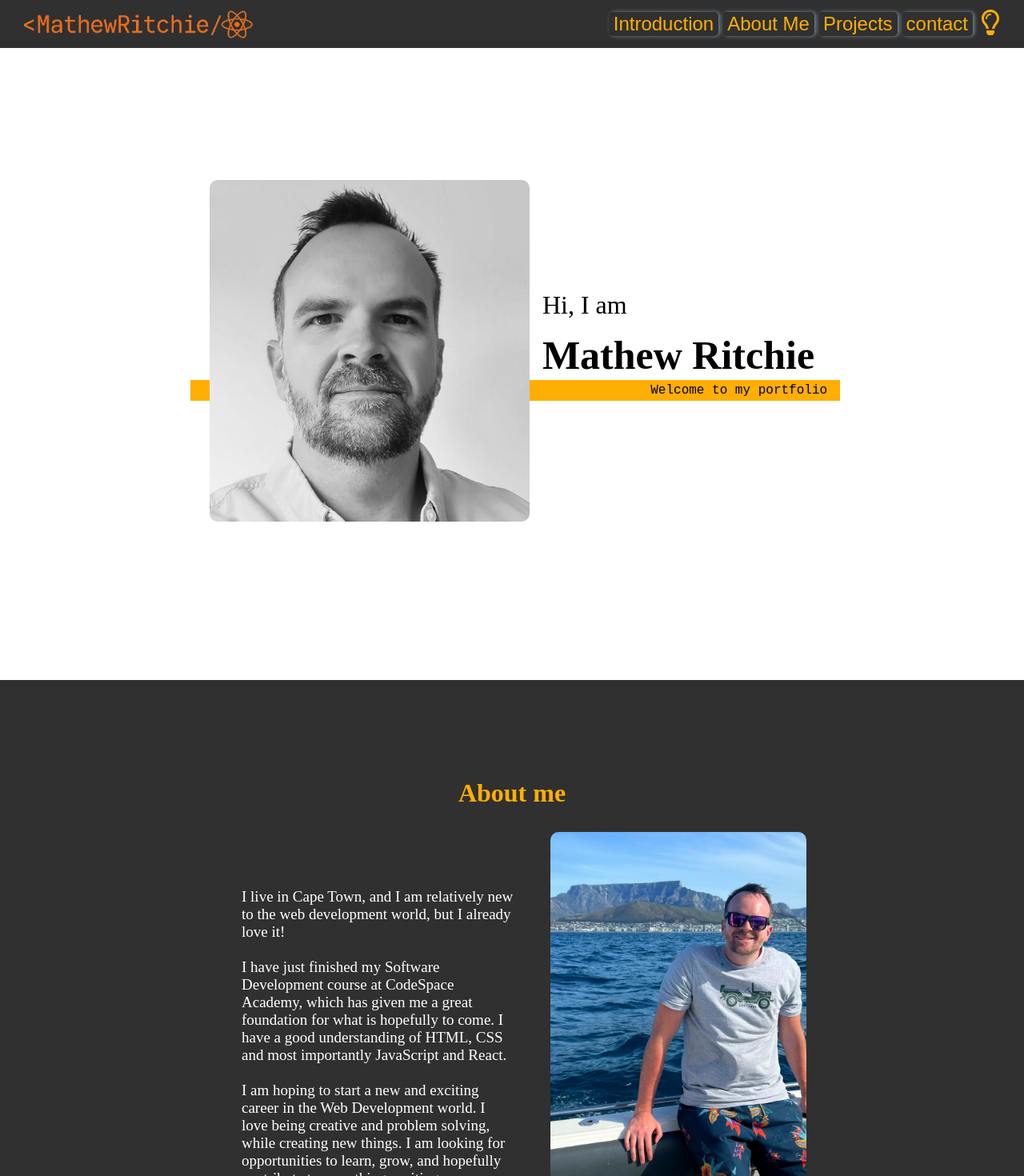
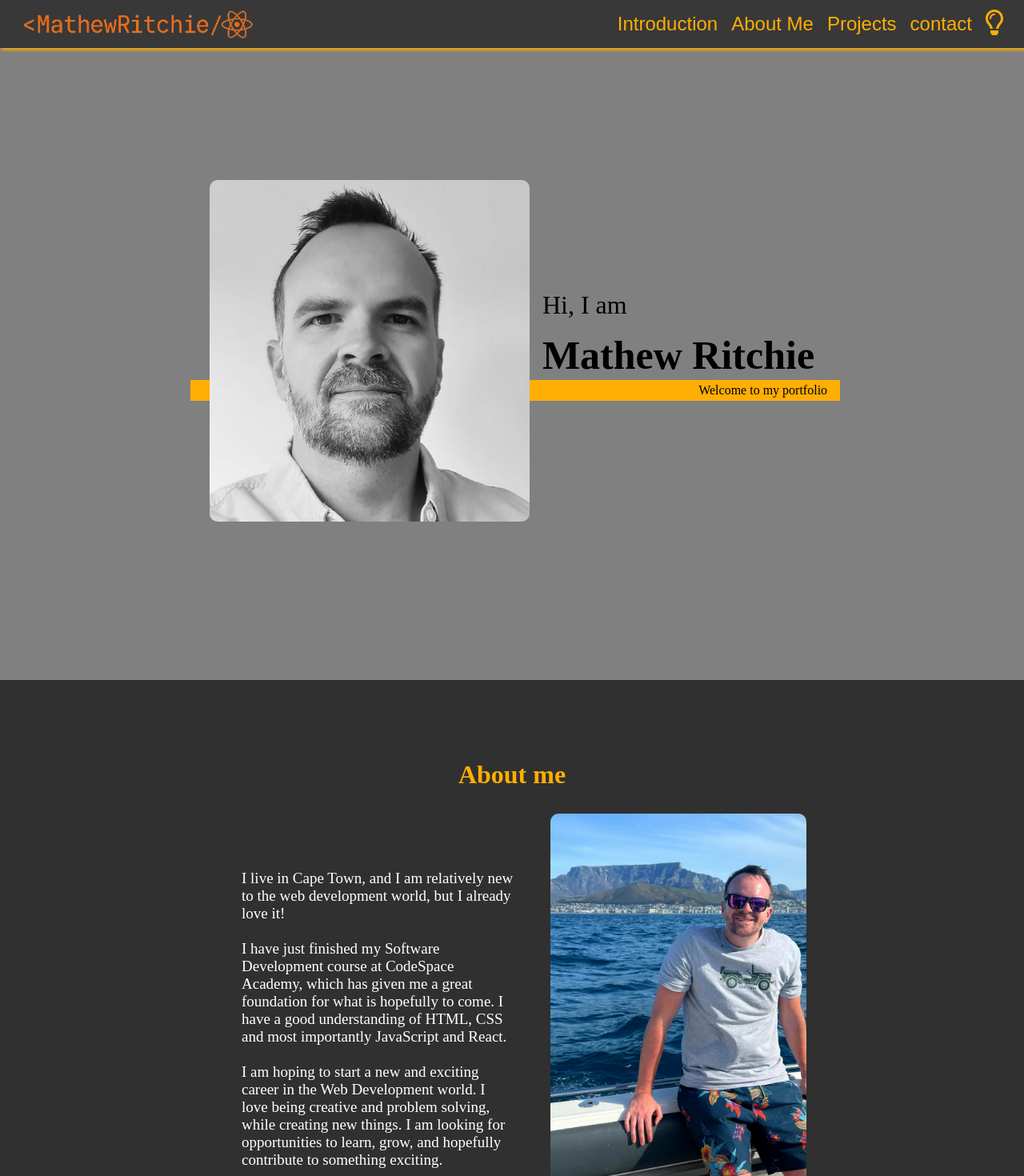
Before and after one commit to Mathew-Ritchie/Mathew_Ritchie_Portfolio_Site, a React (Vite) app: page / in a window 1280 px wide. Shown: the top 1470 px of the page at 80% size. Built offline with nearby package versions, Linux system fonts and the light colour scheme.

Commit message:
CSS styling for theme change

```diff
--- a/src/App.css
+++ b/src/App.css
@@ -5,14 +5,18 @@
 
 :root {
   --clr-light: #fff;
+  --clr-medium: #808080;
   --clt-dark: #303030;
   --clr-accent: #ffae03;
+  --clr-main-text: #fff;
 }
 
 .light-theme {
   --clr-light: #fff;
-  --clt-dark: #303030;
-  --clr-accent: #9ef01a;
+  --clr-medium: ##fff;
+  --clt-dark: #e0e0e0;
+  --clr-accent: #ffae03;
+  --clr-main-text: #303030;
 }
 
 body {
--- a/src/Components/Header.jsx
+++ b/src/Components/Header.jsx
@@ -1,17 +1,20 @@
 import React, { useContext } from "react";
 import "./header.css";
-import { ThemeContext } from "../Context/ThemeProvider";
+// import { ThemeContext } from "../Context/ThemeProvider";
 import mathewLogo from "../assets/mathewLogo.png";
-import logoGreen from "../assets/logoGreen.png";
-import { FaLightbulb } from "react-icons/fa6";
-import { FaRegLightbulb } from "react-icons/fa";
+
+// import { FaLightbulb } from "react-icons/fa6";
+// import { FaRegLightbulb } from "react-icons/fa";
 import NavBar from "./NavBar";
 
+import ThemeToggleBtn from "./ThemeToggleBtn";
+
 export default function Header({ onToggleModal }) {
-  const { theme, toggleTheme } = useContext(ThemeContext);
+  // const { theme, toggleTheme } = useContext(ThemeContext);
 
   return (
     <header className="header-container" id="header-container">
+      <div className="header-background-div"></div>
       <div className="header-div">
         <img
           className="header-img"
@@ -27,9 +30,10 @@ export default function Header({ onToggleModal }) {
           >
             ☰
           </button>
-          <button className="toggle-btn" onClick={toggleTheme}>
+          <ThemeToggleBtn />
+          {/* <button className="toggle-btn" onClick={toggleTheme}>
             {theme === "light" ? <FaLightbulb /> : <FaRegLightbulb />}
-          </button>
+          </button> */}
         </div>
       </div>
     </header>
--- a/src/Components/ProjectsHeader.jsx
+++ b/src/Components/ProjectsHeader.jsx
@@ -2,6 +2,7 @@ import React from "react";
 import { Link } from "react-router-dom";
 import "./projects-header.css";
 import mathewLogo from "../assets/mathewLogo.png";
+import ThemeToggleBtn from "./ThemeToggleBtn";
 
 export default function ProjectsHeader() {
   return (
@@ -12,11 +13,14 @@ export default function ProjectsHeader() {
           src={mathewLogo}
           alt="logo showing computer outline with coding tags on the screen."
         />
-        <Link to={"/"}>
-          <button className="projects-header-nav-btn" id="projects-header-nav-btn">
-            Home
-          </button>
-        </Link>
+        <div className="project-header-btn-div">
+          <Link to={"/"}>
+            <button className="projects-header-nav-btn" id="projects-header-nav-btn">
+              Home
+            </button>
+          </Link>
+          <ThemeToggleBtn />
+        </div>
       </div>
     </header>
   );
--- /dev/null
+++ b/src/Components/ThemeToggleBtn.jsx
@@ -0,0 +1,15 @@
+import React, { useContext } from "react";
+import "./header.css";
+import { ThemeContext } from "../Context/ThemeProvider";
+import { FaLightbulb } from "react-icons/fa6";
+import { FaRegLightbulb } from "react-icons/fa";
+
+export default function ThemeToggleBtn() {
+  const { theme, toggleTheme } = useContext(ThemeContext);
+
+  return (
+    <button className="toggle-btn" onClick={toggleTheme}>
+      {theme === "light" ? <FaLightbulb /> : <FaRegLightbulb />}
+    </button>
+  );
+}
--- a/src/Components/about-me.css
+++ b/src/Components/about-me.css
@@ -5,7 +5,7 @@
 .about-me-div {
   display: flex;
   flex-direction: column;
-  justify-content: center;
+  justify-content: start;
   align-items: center;
   background-color: var(--clt-dark);
   min-height: fit-content;
@@ -27,6 +27,7 @@
   padding-bottom: 30px;
   font-size: xx-large;
   margin-bottom: 0;
+  margin-top: 100px;
 }
 
 .about-me-img {
--- a/src/Components/header.css
+++ b/src/Components/header.css
@@ -1,10 +1,22 @@
-.header-container {
+/* .header-container {
   width: 100vw;
-  /* border: 2px solid red; */
+  border: 2px solid red;
   background-color: var(--clt-dark);
   position: fixed;
   z-index: 5;
   height: 60px;
+  box-shadow: 2px 1px 5px var(--clr-accent);
+} */
+
+.header-background-div {
+  width: 100vw;
+  /* border: 2px solid red; */
+  background-color: #303030;
+  position: fixed;
+  z-index: 4;
+  height: 60px;
+  box-shadow: 2px 1px 5px var(--clr-accent);
+  opacity: 0.9;
 }
 
 .header-div {
@@ -13,6 +25,13 @@
   align-items: center;
   padding: 0px 20px;
   height: 60px;
+  width: 100vw;
+  /* border: 2px solid red; */
+  /* background-color: var(--clt-dark); */
+  position: fixed;
+  z-index: 5;
+
+  box-shadow: 2px 1px 5px var(--clr-accent);
 }
 
 .header-img {
@@ -43,6 +62,7 @@
   color: var(--clr-accent);
   font-size: 2rem;
   line-height: 30px;
+  margin-right: 35px;
 }
 
 .header-nav-bar-big-srn {
@@ -56,7 +76,7 @@
   border: 0;
   background-color: transparent;
   /* border-right: 2px solid gray; */
-  box-shadow: 2px 0px 5px lightslategray;
+  /* box-shadow: 1px 0px 10px var(--clr-accent); */
   border-radius: 5px;
 }
 
@@ -71,3 +91,12 @@
     display: none;
   }
 }
+
+@media (max-width: 414px) {
+  .header-div {
+    padding: 0;
+  }
+  .header-img {
+    width: 250px;
+  }
+}
--- a/src/Components/intro.css
+++ b/src/Components/intro.css
@@ -1,5 +1,6 @@
 .spacer {
   height: 50px;
+  background-color: var(--clr-medium);
 }
 
 .intro-section {
@@ -8,6 +9,7 @@
   display: flex;
   justify-content: center;
   align-items: center;
+  background-color: var(--clr-medium);
 }
 
 .intro-div {
--- a/src/Components/projects-header.css
+++ b/src/Components/projects-header.css
@@ -1,7 +1,7 @@
 .projects-header-container {
   width: 100vw;
   /* border: 2px solid red; */
-  background-color: var(--clt-dark);
+  background-color: #303030;
   height: 60px;
 }
 
@@ -19,6 +19,12 @@
 
 .projects-header-img {
   width: 300px;
+}
+
+.project-header-btn-div {
+  display: flex;
+  align-items: center;
+  justify-content: center;
 }
 
 .projects-header-nav-btn {
--- a/src/Components/projects.css
+++ b/src/Components/projects.css
@@ -1,5 +1,9 @@
 .project-spacer {
   height: 0px;
+}
+
+.project-body {
+  min-height: 100vh;
 }
 
 .my-projects-div {
@@ -9,12 +13,14 @@
   justify-content: start;
   align-items: center;
   height: 100vh;
+  background-color: var(--clr-medium);
 }
 
 .projects-title {
   font-size: xx-large;
   text-align: center;
-  padding-top: 30px;
+  /* padding-top: 30px; */
+  margin-top: 70px;
 }
 .projects-sub-title {
   text-align: center;
@@ -108,7 +114,7 @@
     justify-content: center;
     align-items: center;
     gap: 20px;
-    margin-bottom: 50px;
+    /* margin-bottom: 50px; */
   }
 
   #project-imgs-div {
--- a/src/pages/individual-show-pages.css
+++ b/src/pages/individual-show-pages.css
@@ -1,4 +1,4 @@
-:root {
+/* :root {
   --ff-primary: "Source Sans Pro", sans-serif;
   --ff-secondary: "Source Code Pro", monospace;
 
@@ -8,11 +8,12 @@
   --clr-light: #fff;
   --clt-dark: #303030;
   --clr-accent: #ffae03;
-}
+} */
 
 .project-body {
   background-color: var(--clt-dark);
-  color: #fff;
+  color: var(--clr-main-text);
+  width: 100vw;
 }
 
 .individual-project-title {
```
